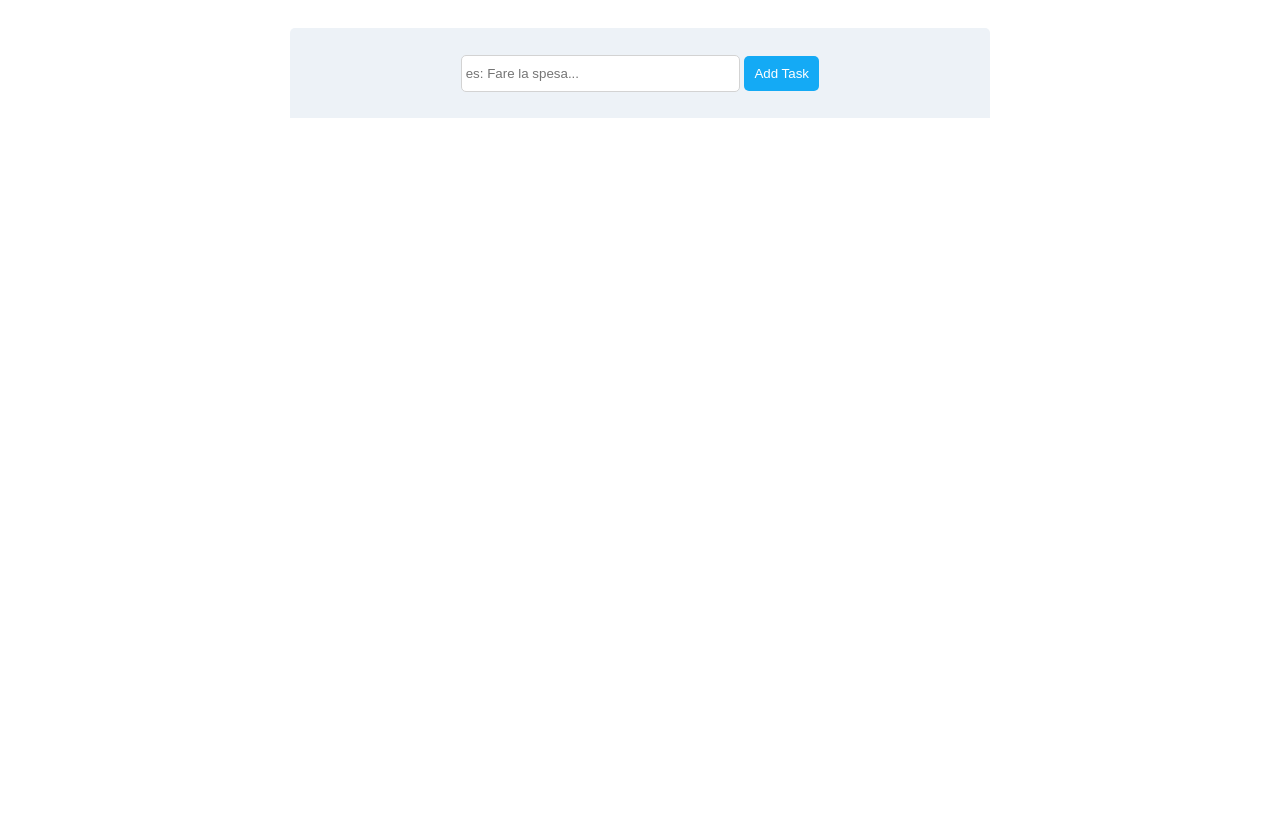
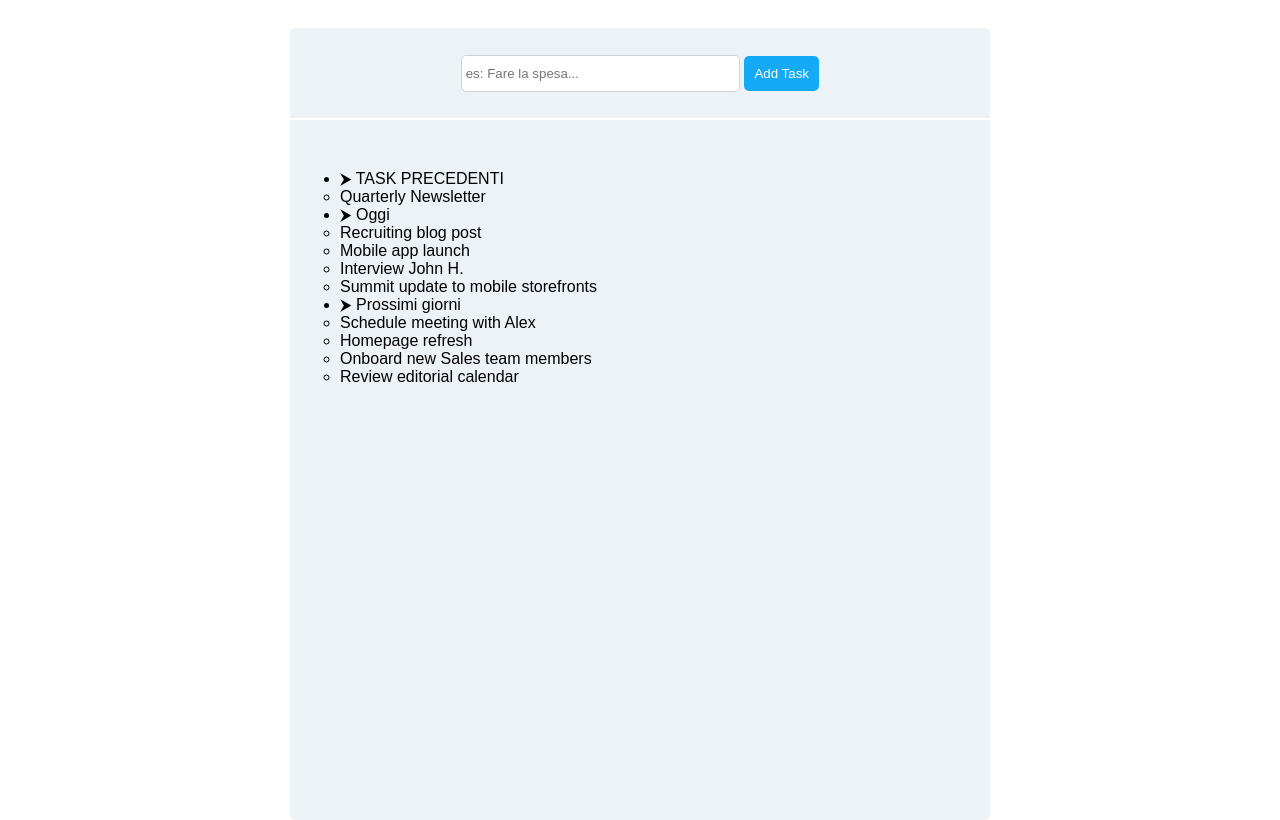
Before and after one commit to GiuseppeArgo/html-css-toboolist, a plain HTML site: page index.html in a window 1280 px wide. Shown: the part 85-905 px from the top of the page. Before the commit the page ends 800 px from the top, so only its background shows below. Drawn offline with Linux system fonts and the light colour scheme.

Commit message:
feat: list and list container

```diff
--- a/css/style.css
+++ b/css/style.css
@@ -28,12 +28,14 @@ header {
 
 /* main */
 
+/* upper menu */
+
 .text-menu {
     text-align: center;
     line-height: 90px;
     background-color: #edf2f7;
     width: 700px;
-    margin: 50px auto;
+    margin: 50px auto 2px;
     height: 90px;
     border-top-left-radius: 5px;
     border-top-right-radius: 5px;
@@ -54,3 +56,23 @@ header {
     background-color: #14aaf5;
     color: white;
 }
+
+/* /upper menu */
+
+/* list menu */
+
+.list-menu {
+    width: 700px;
+    height: 700px;
+    background-color: #edf2f7;
+    margin: auto;
+    border-bottom-left-radius: 5px;
+    border-bottom-right-radius: 5px;
+}
+
+.list-container {
+    width: 600px;
+    height: 650px;
+    margin: auto;
+    padding-top: 50px;
+}
--- a/index.html
+++ b/index.html
@@ -16,12 +16,45 @@
     <!-- /header -->
 
     <main>
+        <!-- upper menu -->
         <div class="text-menu">
             <input class="text-bar" placeholder=" es: Fare la spesa..." type="text">
             <button class="add-task">Add Task</button>
         </div>
+        <!-- /upper menu -->
+
+        <!-- list menu -->
+        <div class="list-menu">
+            <div class="list-container">
+                <ul>
+                    <li>&#11166; TASK PRECEDENTI
+                        <ul>
+                            <li>Quarterly Newsletter</li>
+                        </ul>
+                    </li>
+                    <li>&#11166; Oggi
+                        <ul>
+                            <li>Recruiting blog post</li>
+                            <li>Mobile app launch</li>
+                            <li>Interview John H.</li>
+                            <li>Summit update to mobile storefronts</li>
+                        </ul>
+                    </li>
+                    <li>&#11166; Prossimi giorni
+                        <ul>
+                            <li>Schedule meeting with Alex</li>
+                            <li>Homepage refresh</li>
+                            <li>Onboard new Sales team members</li>
+                            <li>Review editorial calendar</li>
+                        </ul>
+                    </li>
+                </ul>
+            </div>
 
 
+
+        </div>
+        <!-- /list menu -->
     </main>
 </body>
 
```
